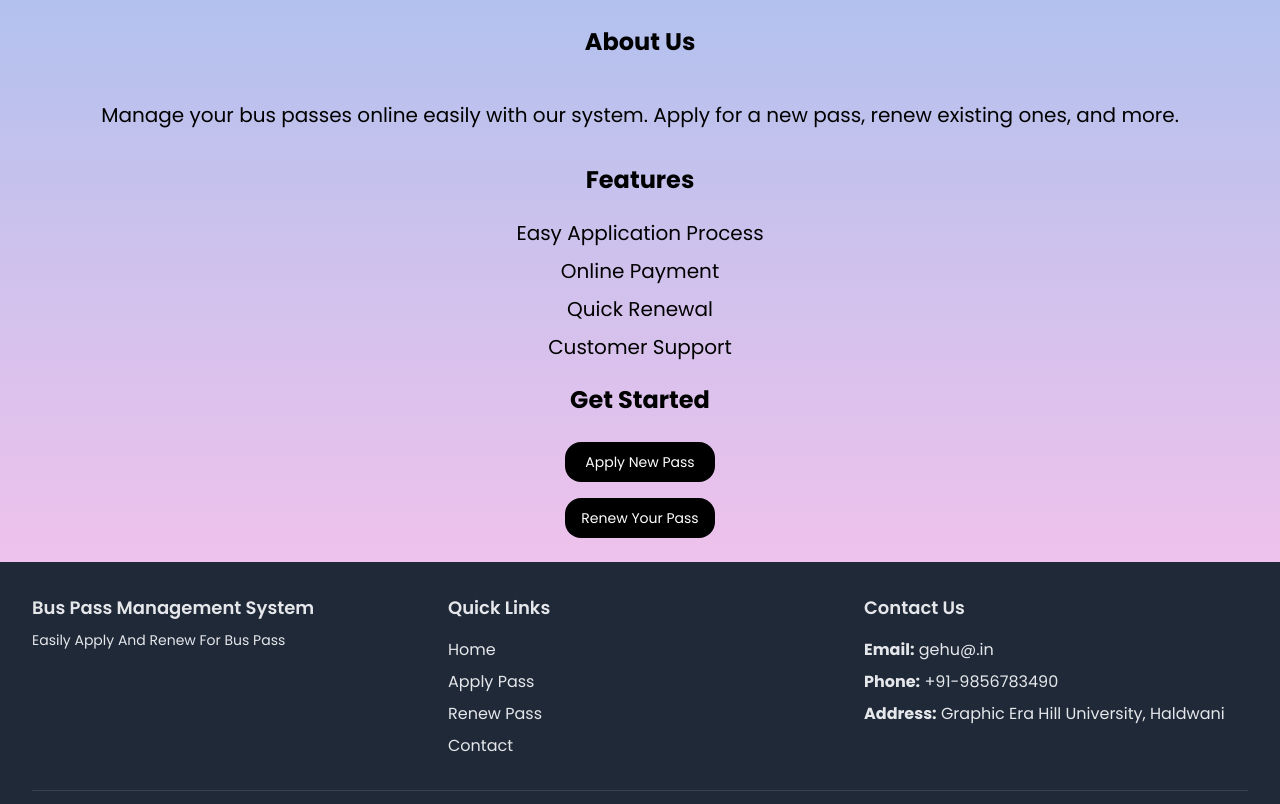
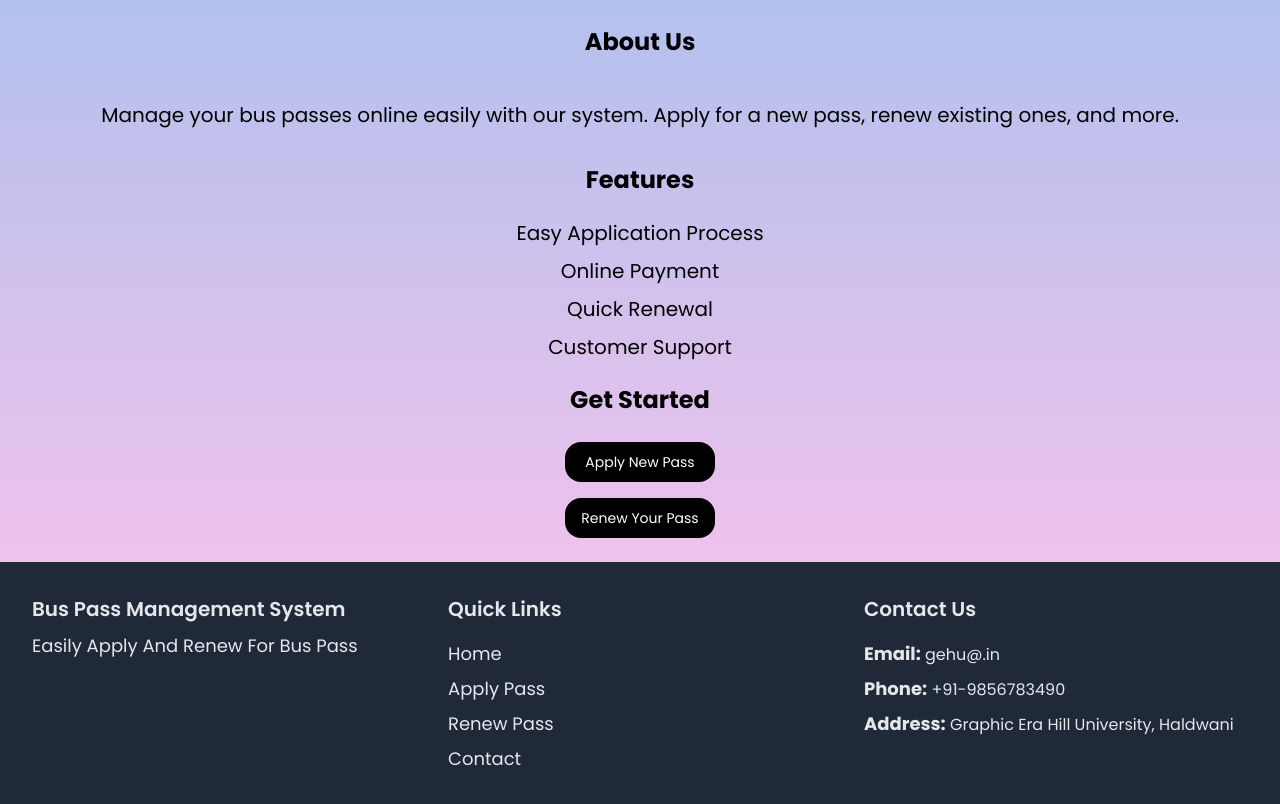
Before and after one commit to chandansinghsangari/homePage, a plain HTML site: page index.html in a window 1280 px wide. Shown: the part 117-921 px from the top of the page. Drawn offline with nearby package versions, Linux system fonts and the light colour scheme.

Commit message:
index.html

```diff
--- a/index.html
+++ b/index.html
@@ -104,37 +104,37 @@
           <div class="grid grid-cols-1 md:grid-cols-3 gap-8 py-8 border-b border-gray-700">
             <!-- Company Info -->
             <div>
-              <h2 class="text-lg font-semibold">Bus Pass Management System</h2>
-              <p class="mt-2 text-sm">
+              <h2 class=" font-semibold text-[12px] sm:text-[14px] md:text-[16px] lg:text-[18px] xl:text-[20px] 2xl:text-[22px]">Bus Pass Management System</h2>
+              <p class="mt-2 text-[10px] sm:text-[12px] md:text-[14px] lg:text-[16px] xl:text-[18px] 2xl:text-[20px]">
                 Easily Apply And Renew For Bus Pass
               </p>
             </div>
 
             <!-- Navigation Links -->
             <div>
-              <h3 class="text-lg font-semibold mb-4">Quick Links</h3>
+              <h3 class="text-[12px] sm:text-[14px] md:text-[16px] lg:text-[18px] xl:text-[20px] 2xl:text-[22px] font-semibold mb-4">Quick Links</h3>
               <ul class="space-y-2">
-                <li><a href="index.html" class="hover:underline">Home</a></li>
-                <li><a href="AP.html" class="hover:underline">Apply Pass</a></li>
-                <li><a href="RP.html" class="hover:underline">Renew Pass</a></li>
-                <li><a href="contect.html" class="hover:underline">Contact</a></li>
+                <li><a href="index.html" class="hover:underline text-[10px] sm:text-[12px] md:text-[14px] lg:text-[16px] xl:text-[18px] 2xl:text-[20px]">Home</a></li>
+                <li><a href="AP.html" class="hover:underline text-[10px] sm:text-[12px] md:text-[14px] lg:text-[16px] xl:text-[18px] 2xl:text-[20px]">Apply Pass</a></li>
+                <li><a href="RP.html" class="hover:underline text-[10px] sm:text-[12px] md:text-[14px] lg:text-[16px] xl:text-[18px] 2xl:text-[20px]">Renew Pass</a></li>
+                <li><a href="contect.html" class="hover:underline text-[10px] sm:text-[12px] md:text-[14px] lg:text-[16px] xl:text-[18px] 2xl:text-[20px]">Contact</a></li>
               </ul>
             </div>
 
             <!-- Contact Info -->
             <div>
-              <h3 class="text-lg font-semibold mb-4">Contact Us</h3>
+              <h3 class="text-[12px] sm:text-[14px] md:text-[16px] lg:text-[18px] xl:text-[20px] 2xl:text-[22px] font-semibold mb-4">Contact Us</h3>
               <ul class="space-y-2">
-                <li><span class="font-bold">Email:</span> <a href="gehu@.in" class="hover:underline">gehu@.in</a></li>
-                <li><span class="font-bold">Phone:</span> +91-9856783490</li>
-                <li><span class="font-bold">Address:</span> Graphic Era Hill University, Haldwani</li>
+                <li><span class="font-bold  text-[10px] sm:text-[12px] md:text-[14px] lg:text-[16px] xl:text-[18px] 2xl:text-[20px]">Email:</span> <a href="gehu@.in" class="hover:underline">gehu@.in</a></li>
+                <li><span class="font-bold  text-[10px] sm:text-[12px] md:text-[14px] lg:text-[16px] xl:text-[18px] 2xl:text-[20px]">Phone:</span> +91-9856783490</li>
+                <li><span class="font-bold  text-[10px] sm:text-[12px] md:text-[14px] lg:text-[16px] xl:text-[18px] 2xl:text-[20px]">Address:</span> Graphic Era Hill University, Haldwani</li>
               </ul>
             </div>
           </div>
 
           <!-- Social Media & Copyright -->
           <div class="flex flex-col md:flex-row items-center justify-center  py-4">
-            <div class="text-sm ">
+            <div class="text-[10px] sm:text-[12px] md:text-[14px] lg:text-[16px] xl:text-[18px] 2xl:text-[20px] ">
                 Graphic Era Hill University, Haldwani © 2024
             </div>
             <div class="mt-4 md:mt-0">
```
